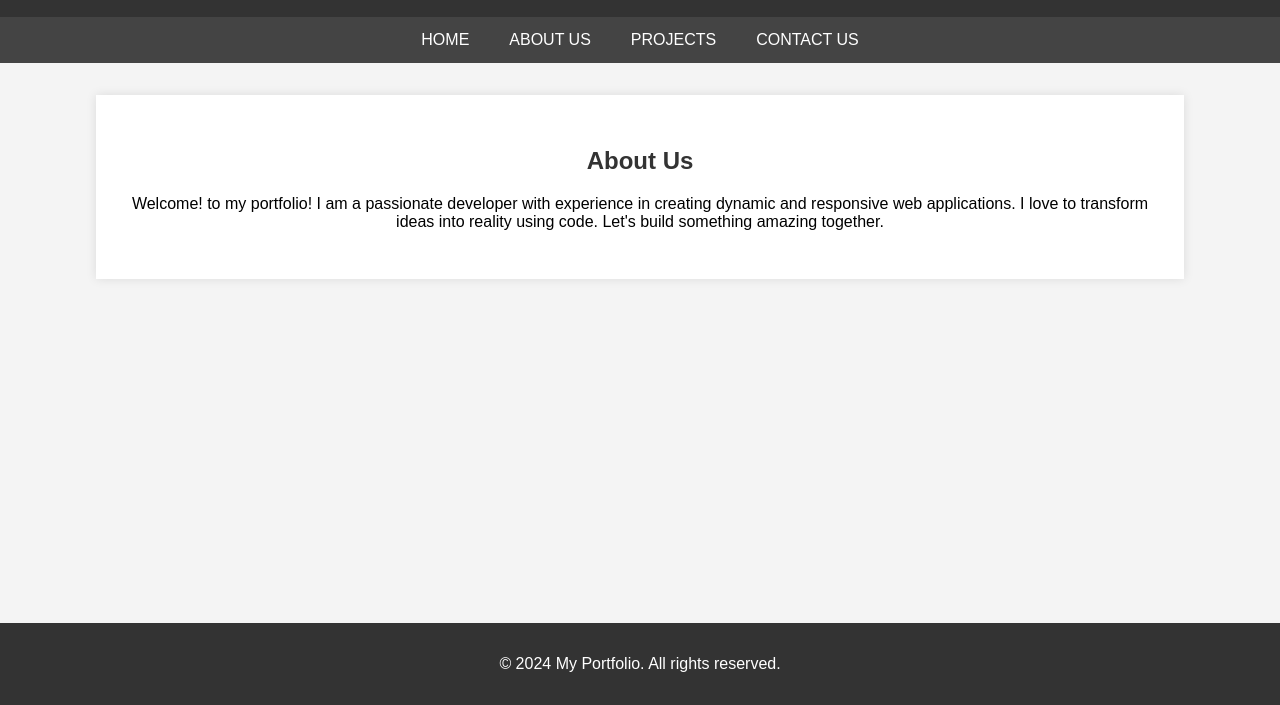
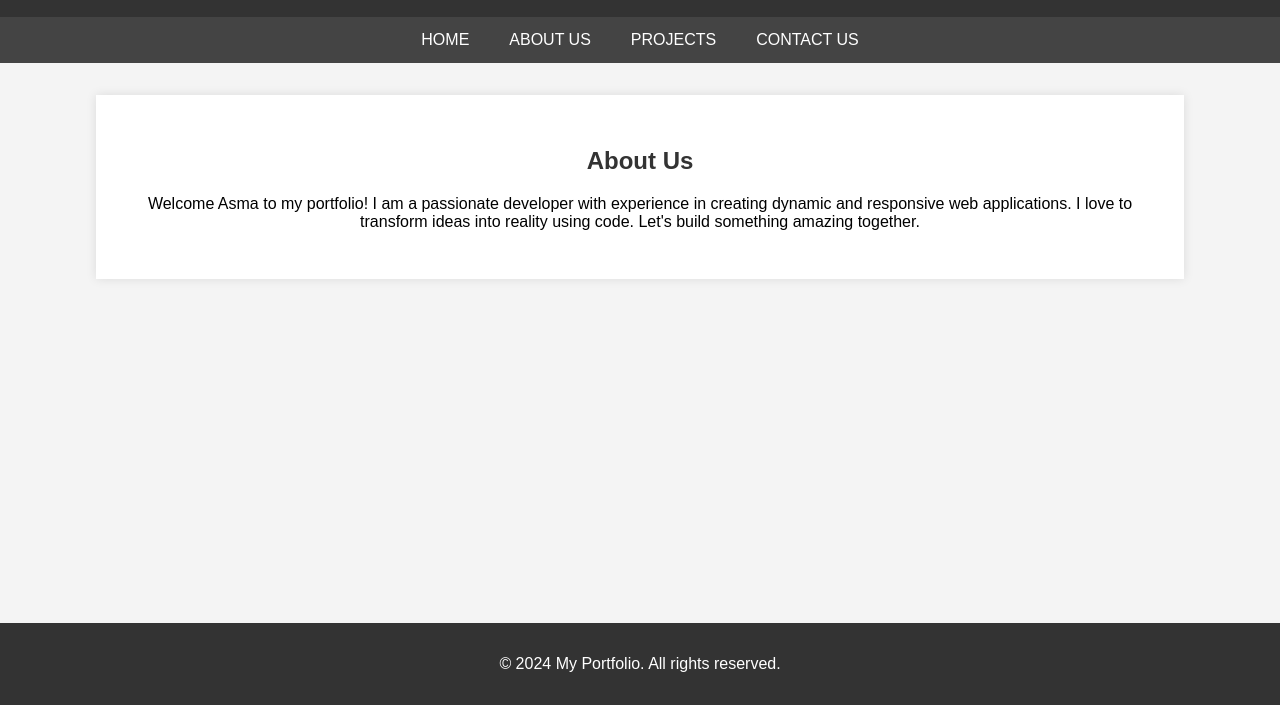
Before and after one commit to AsmaaAkhtar/devop-project, a plain HTML site: page index.html in a window 1280 px wide. Shown: the part 95-800 px from the top of the page. Drawn offline with Linux system fonts and the light colour scheme.

Commit message:
Update index.html

```diff
--- a/index.html
+++ b/index.html
@@ -68,7 +68,7 @@
     <div class="container" id="home">
         <section class="about-us" id="about">
             <h2>About Us</h2>
-            <p>Welcome! to my portfolio! I am a passionate developer with experience in creating dynamic and responsive web applications. I love to transform ideas into reality using code. Let's build something amazing together.</p>
+            <p>Welcome Asma to my portfolio! I am a passionate developer with experience in creating dynamic and responsive web applications. I love to transform ideas into reality using code. Let's build something amazing together.</p>
         </section>
         <!-- Additional sections like Projects and Contact can be added here -->
     </div>
```
